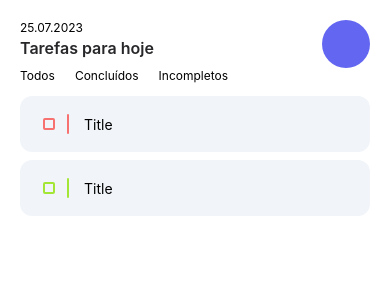
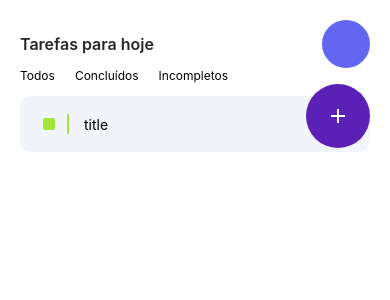
Before and after one commit to jardeson777/TodoList, a React Native app: screen / in a window 390 px wide. Shown: the top 300 px of the page. Built offline with nearby package versions, Linux system fonts and the light colour scheme; grey boxes are pictures that could not be loaded.

Commit message:
feat: adapter for store - redux

```diff
--- a/package.json
+++ b/package.json
@@ -15,7 +15,8 @@
     "react": "18.2.0",
     "react-native": "0.72.3",
     "react-redux": "^8.1.1",
-    "tailwind-variants": "^0.1.13"
+    "tailwind-variants": "^0.1.13",
+    "uuid": "^9.0.0"
   },
   "devDependencies": {
     "@babel/core": "^7.20.0",
@@ -26,6 +27,7 @@
     "@tsconfig/react-native": "^3.0.0",
     "@types/react": "^18.0.24",
     "@types/react-test-renderer": "^18.0.0",
+    "@types/uuid": "^9.0.2",
     "babel-jest": "^29.2.1",
     "eslint": "^8.19.0",
     "jest": "^29.2.1",
--- a/src/components/Header/index.tsx
+++ b/src/components/Header/index.tsx
@@ -2,9 +2,8 @@ import { Image, Text, View } from "react-native";
 
 const Header = () => {
   return (
-    <View className="flex-row justify-between">
+    <View className="flex-row justify-between items-center">
       <View>
-        <Text className="text-xs">25.07.2023</Text>
         <Text className="text-base font-semibold text-zinc-800">
           Tarefas para hoje
         </Text>
--- a/src/components/Task/Flag/index.tsx
+++ b/src/components/Task/Flag/index.tsx
@@ -1,4 +1,4 @@
-import { View } from "react-native";
+import { TouchableOpacity, TouchableOpacityProps, View } from "react-native";
 import { tv, VariantProps } from "tailwind-variants";
 
 const FlagStyle = tv({
@@ -17,20 +17,22 @@ const BorderStyle = tv({
 
   variants: {
     checked: {
-      true: "border-lime-400",
+      true: "border-lime-400 bg-lime-400",
       false: "border-red-400",
     },
   },
 });
 
-type StyleProps = VariantProps<typeof FlagStyle>;
+type StyleProps = VariantProps<typeof FlagStyle> & TouchableOpacityProps;
 
-const Flag = ({ checked = false }: StyleProps) => {
+const Flag = ({ checked = false, ...rest }: StyleProps) => {
   return (
-    <View className="h-7 w-8 justify-center flex-row-reverse items-center">
+    <TouchableOpacity
+      className="h-7 w-8 justify-center flex-row-reverse items-center"
+      {...rest}>
       <View className={FlagStyle({ checked })} style={{ width: 2 }} />
       <View className={BorderStyle({ checked })}></View>
-    </View>
+    </TouchableOpacity>
   );
 };
 
--- a/src/modules/Task.ts
+++ b/src/modules/Task.ts
@@ -1,5 +1,5 @@
 export type Task = {
-  id: number;
+  id: string;
   title: string;
   status: boolean;
 };
--- a/src/screens/home/index.tsx
+++ b/src/screens/home/index.tsx
@@ -1,13 +1,13 @@
-import { Text, View } from "react-native";
+import { FlatList, Image, Text, View } from "react-native";
 import Header from "../../components/Header";
 import Menu from "../../components/Menu";
 import Task from "../../components/Task";
-import { RootState } from "../../store/task.store";
-import { useSelector } from "react-redux";
+import { storeTaskAdapter } from "../../store/adapter/storeTaskAdapter";
+import Button from "../../components/Button";
+import Plus from "../../assets/icon/plus.png";
 
 const HomePage = () => {
-  const tasks = useSelector((state: RootState) => state.data.tasks);
-  console.log(tasks);
+  const { tasks, changeStatus } = storeTaskAdapter();
 
   return (
     <View className="bg-white h-full p-5">
@@ -15,15 +15,27 @@ const HomePage = () => {
 
       <Menu />
 
-      <Task.container>
-        <Task.flag />
-        <Task.title>Title</Task.title>
-      </Task.container>
+      <FlatList
+        data={tasks}
+        renderItem={({ item }) => {
+          return (
+            <Task.container>
+              <Task.flag
+                checked={item.status}
+                onPress={() => changeStatus(item.id)}
+              />
+              <Task.title>{item.title}</Task.title>
+            </Task.container>
+          );
+        }}
+      />
 
-      <Task.container>
-        <Task.flag checked />
-        <Task.title>Title</Task.title>
-      </Task.container>
+      <Button
+        variant="circle"
+        color="primary"
+        className="absolute bottom-8 right-5">
+        <Image source={Plus} />
+      </Button>
     </View>
   );
 };
--- /dev/null
+++ b/src/store/adapter/storeTaskAdapter.ts
@@ -0,0 +1,28 @@
+import { useDispatch, useSelector } from "react-redux";
+import { Task } from "../../modules/Task";
+import { RootState } from "../task.store";
+import { changeStatusTask, createTask } from "../taskSlice";
+import { v4 as uuidv4 } from "uuid";
+
+type StoreTaskAdapterType = {
+  tasks: Task[];
+  changeStatus: (id: string) => void;
+  create: (task: Task) => void;
+};
+
+export const storeTaskAdapter = (): StoreTaskAdapterType => {
+  const tasks = useSelector((state: RootState) => state.data.tasks);
+  const dispatch = useDispatch();
+
+  const changeStatus = (id: string) => {
+    dispatch(changeStatusTask(id));
+  };
+
+  const create = (task: Omit<Task, "id">) => {
+    const id = uuidv4();
+
+    dispatch(createTask({ ...task, id }));
+  };
+
+  return { tasks, changeStatus, create };
+};
--- a/src/store/taskSlice.ts
+++ b/src/store/taskSlice.ts
@@ -7,14 +7,14 @@ export interface TaskState {
 }
 
 const initialState: TaskState = {
-  tasks: [],
+  tasks: [{ id: "1", status: true, title: "title" }],
 };
 
 export const taskSlice = createSlice({
   name: "task",
   initialState,
   reducers: {
-    changeStatus: (state, { payload: id }: PayloadAction<number>) => {
+    changeStatusTask: (state, { payload: id }: PayloadAction<string>) => {
       state.tasks = state.tasks.map(task => {
         if (task.id === id) {
           return {
@@ -25,9 +25,13 @@ export const taskSlice = createSlice({
         return task;
       });
     },
+
+    createTask: (state, { payload: task }: PayloadAction<Task>) => {
+      state.tasks = [...state.tasks, task];
+    },
   },
 });
 
-export const { changeStatus } = taskSlice.actions;
+export const { changeStatusTask, createTask } = taskSlice.actions;
 
 export default taskSlice.reducer;
```
Also changed, not shown: 1 other file (tests, documents, lock files or other folders).
